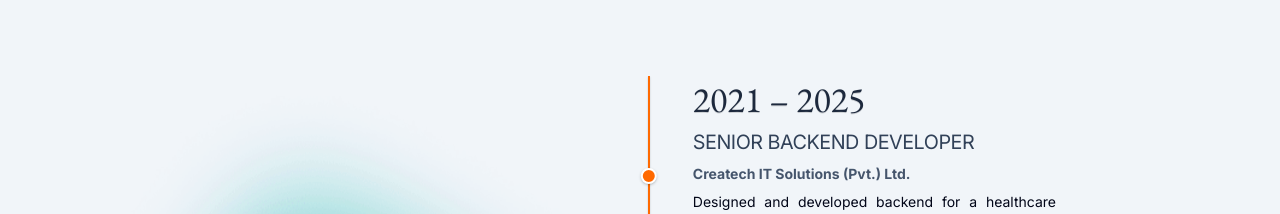
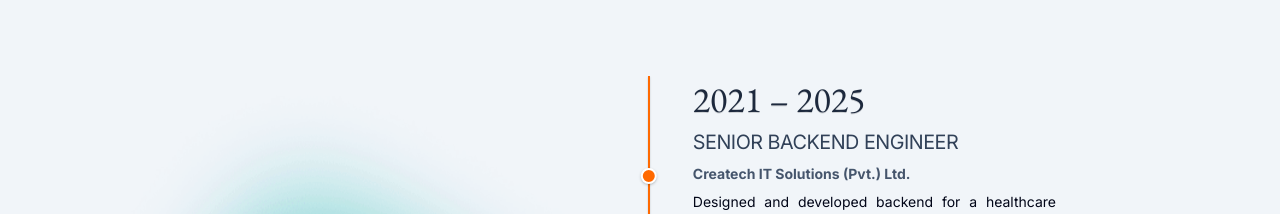
Before and after one commit to haidar47x/haidar47x.github.io, a React (Vite) app: page /#/ in a window 1280 px wide. Shown: the part 1420-1634 px from the top of the page. Built offline with nearby package versions, Linux system fonts and the light colour scheme; the HTML template or start-up script is replaced by a standard one.

Commit message:
Updated contents

```diff
--- a/src/components/pages/sections/CareeerJourney.jsx
+++ b/src/components/pages/sections/CareeerJourney.jsx
@@ -6,7 +6,7 @@ function CareerJourney() {
   const timelineData = [
     {
       year: "2021 – 2025",
-      title: "Senior Backend Developer",
+      title: "Senior Backend Engineer",
       company: "Createch IT Solutions (Pvt.) Ltd.",
       description:
         "Designed and developed backend for a healthcare SaaS to provide an ergonomic solution to patient and hospital management nationwide. Mentored junior developers and developed optimal UX guidelines.",
```
